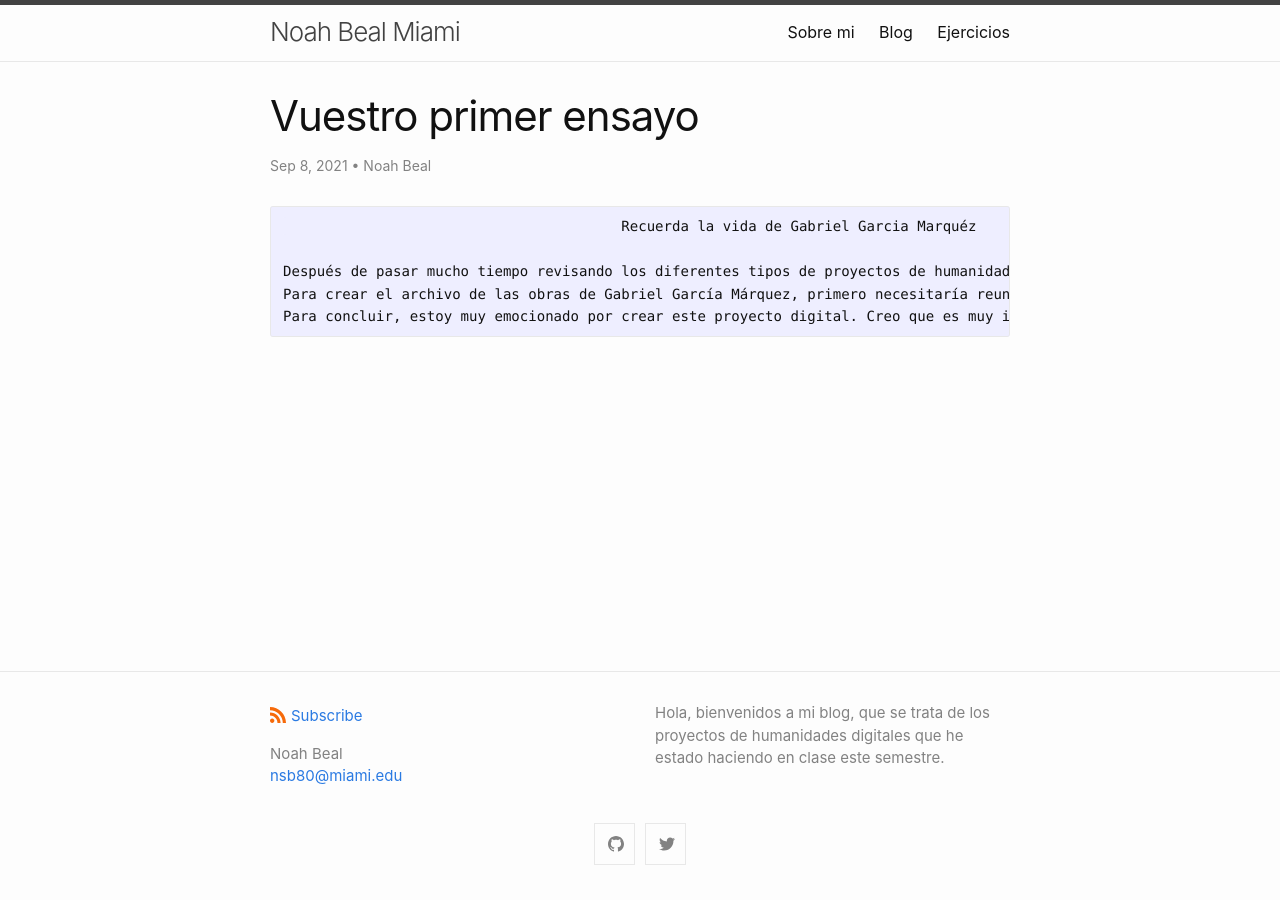
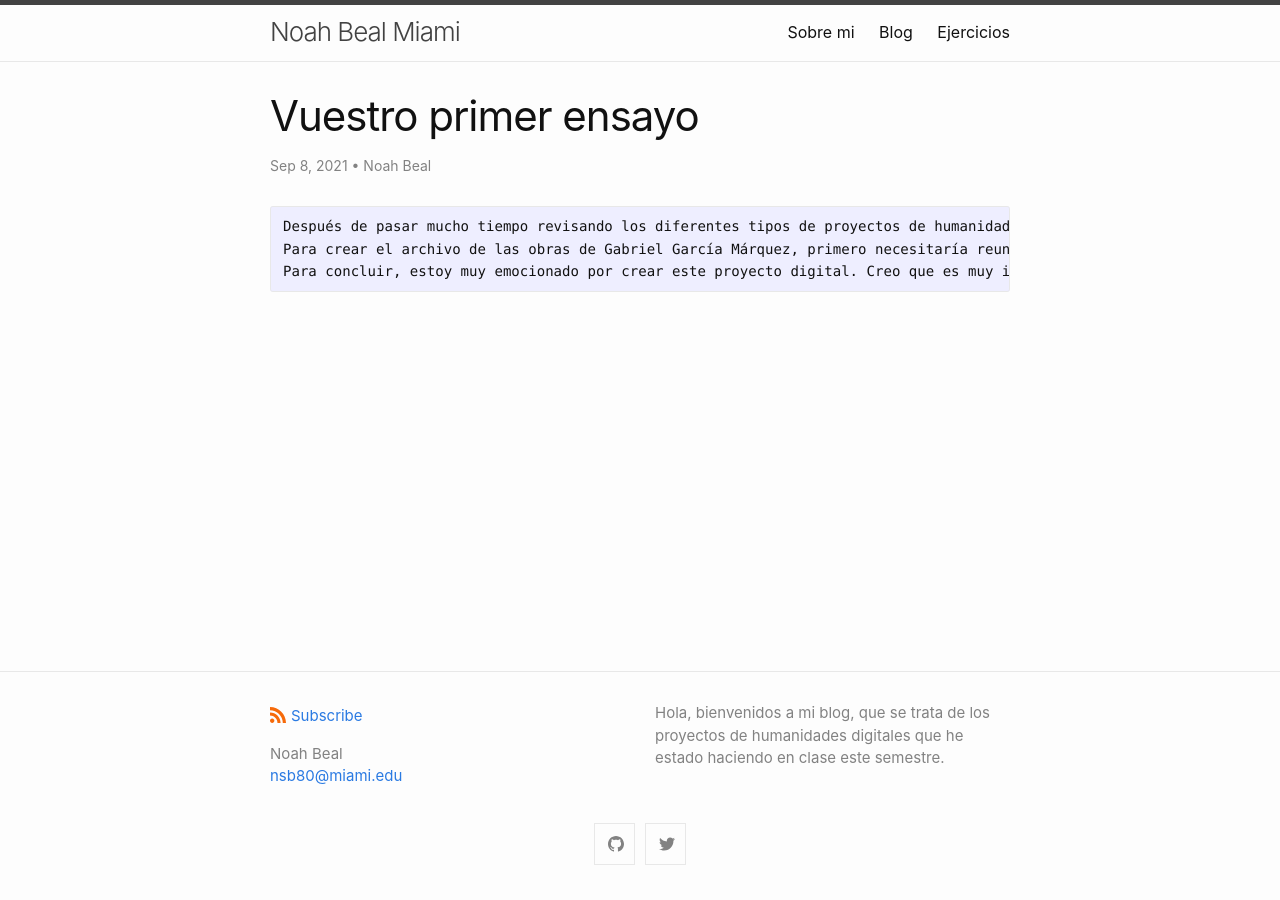
Before and after one commit to NoahBeal/NoahBeal.github.io, a Jekyll site: the page built from _posts/2021-09-08-ensayo1.md, in a window 1280 px wide. Built offline with Jekyll 4.4.1, drawn with Linux system fonts in a browser that asks for light colours.

Commit message:
Update 2021-09-08-ensayo1.md

```diff
--- a/_posts/2021-09-08-ensayo1.md
+++ b/_posts/2021-09-08-ensayo1.md
@@ -5,7 +5,7 @@ date: 2021-09-08
 author: Noah Beal
 ---
 
-						Recuerda la vida de Gabriel Garcia Marquéz
+
 
 	Después de pasar mucho tiempo revisando los diferentes tipos de proyectos de humanidades digitales, decidí crear mi propio proyecto. Siempre me ha interesado la literatura española y he estudiado a varios escritores en la escuela, así que quería crear un archivo digital de un escritor famoso específico. Para hacer esto, tuve que pensar en un escritor español que fuera perfecto para el archivo. Gabriel García Márquez fue mi primera opción. Elegí a Márquez por el impacto que tuvo en España y en el mundo. Escribió muchas novelas, memorias y cuentos diferentes que trataban temas de amor, soledad, la muerte entre otros muchos. Mostró mucha pasión y emoción en su escritura, lo que le conectó con millones de personas a través  de  su literatura. Su obra más famosa, titulada Cien años de soledad, introdujo a su audiencia al realismo mágico, un género literario que utiliza elementos mágicos y fantásticos en el mundo real. La invención de este nuevo género fue muy importante para la literatura, ya que el público ahora puede entender una historia de una manera completamente nueva. Márquez está considerado como uno de los mejores escritores de todos los tiempos.
 	Para crear el archivo de las obras de Gabriel García Márquez, primero necesitaría reunir toda la información que pueda encontrar sobre el escritor. Después de obtener la información necesaria, podría  comenzar a organizar su vida en una plataforma. Habría diferentes secciones del archivo, donde cada una se correspondería con un aspecto diferente de la vida del escritor. Las categorías principales serían vida, obras, audiencia, imágenes y una página de contacto. En la categoría de vida, quiero poner diferentes artículos sobre Márquez en diferentes momentos de su carrera para dar a la audiencia una mejor comprensión de él. Esto incluiría fuentes primarias que fueron escritas por personas cercanas al autor. En la sección de obras, habrá una lista completa de todos los libros y otros escritos que Márquez había escrito en el pasado. Quiero usar el software llamado Mallet para ayudar a agrupar la literatura. Mallet puede ayudar a encontrar varias tendencias dentro del texto y puede organizar el trabajo en diferentes temas. Además, en la sección de audiencia, habrá diferentes gráficos que muestran dónde el trabajo de Márquez fue el más popular y qué grupo demográfico lee más. La categoría de imágenes será un archivo de muchas fotos diferentes de Márquez y sus obras y ayudará al público a visualizar su vida. La última sección contiene mi información de contacto en caso de que alguien quiera aprender más sobre el proyecto.
```
